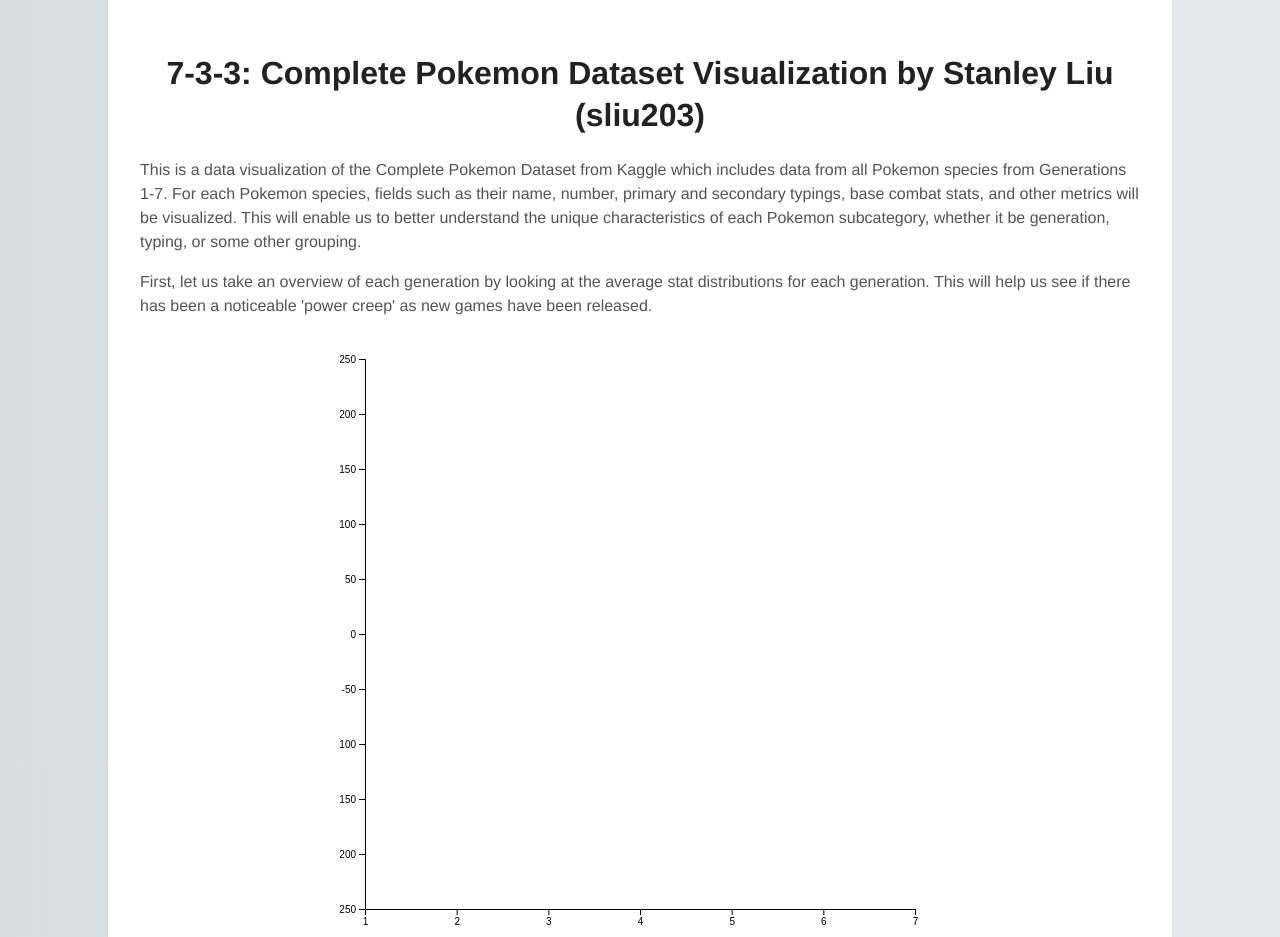
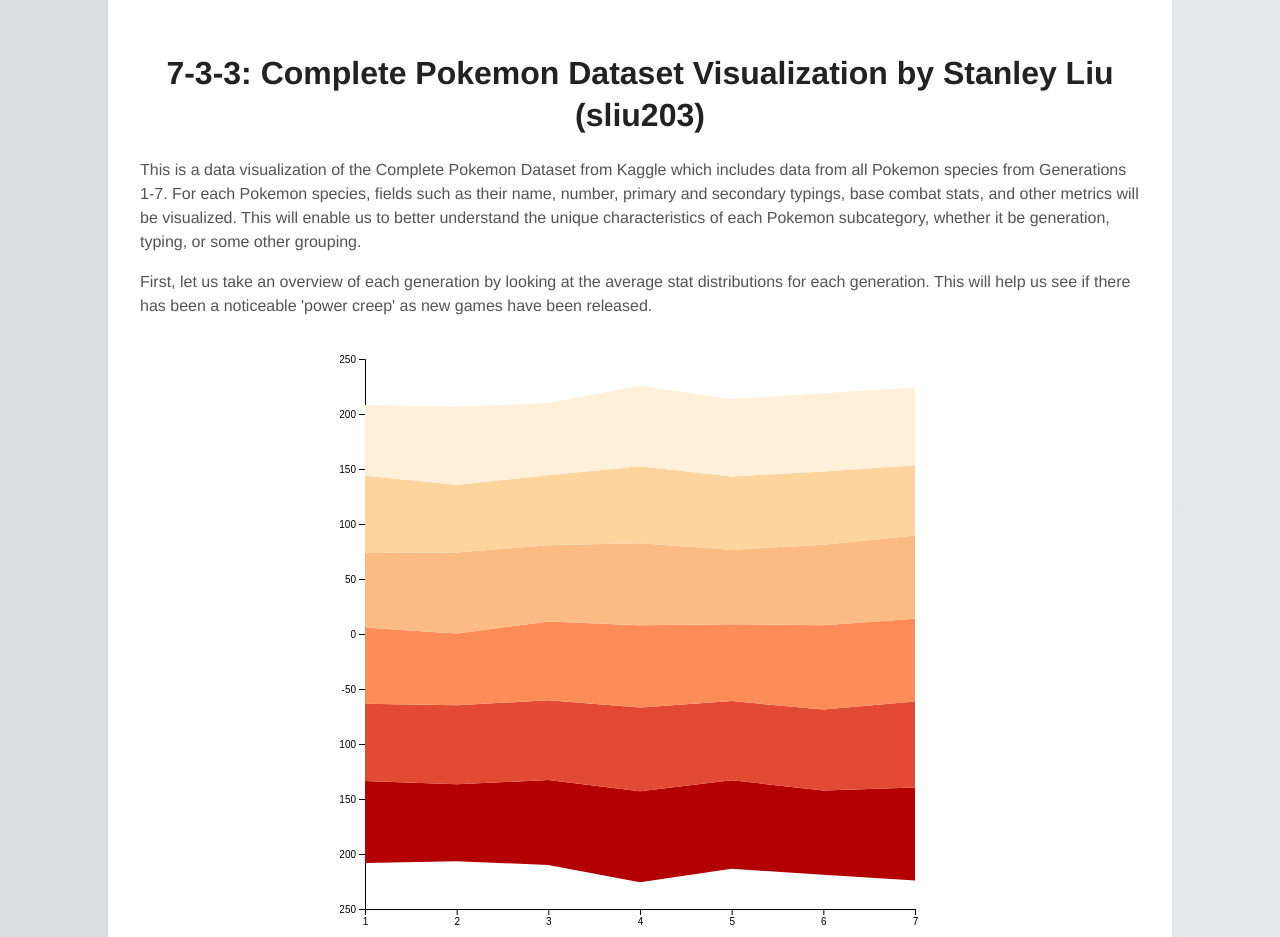
Before and after one commit to sl100/pokemon_vis.github.io, a plain HTML site: page index.html in a window 1280 px wide. Shown: the top 937 px of the page. Drawn offline with nearby package versions, Linux system fonts and the light colour scheme.

Commit message:
Update index.html

```diff
--- a/index.html
+++ b/index.html
@@ -90,7 +90,7 @@
                         .enter()
                         .append("path")
                           .style("fill", function(d) { return color(d.key); })
-                          .class("Hover")
+                          .attr("class","Hover")
                           .attr("d", d3.area()
                             .x(function(d, i) { return x(d.data.Generation); })
                             .y0(function(d) { return y(d[0]); })
```
